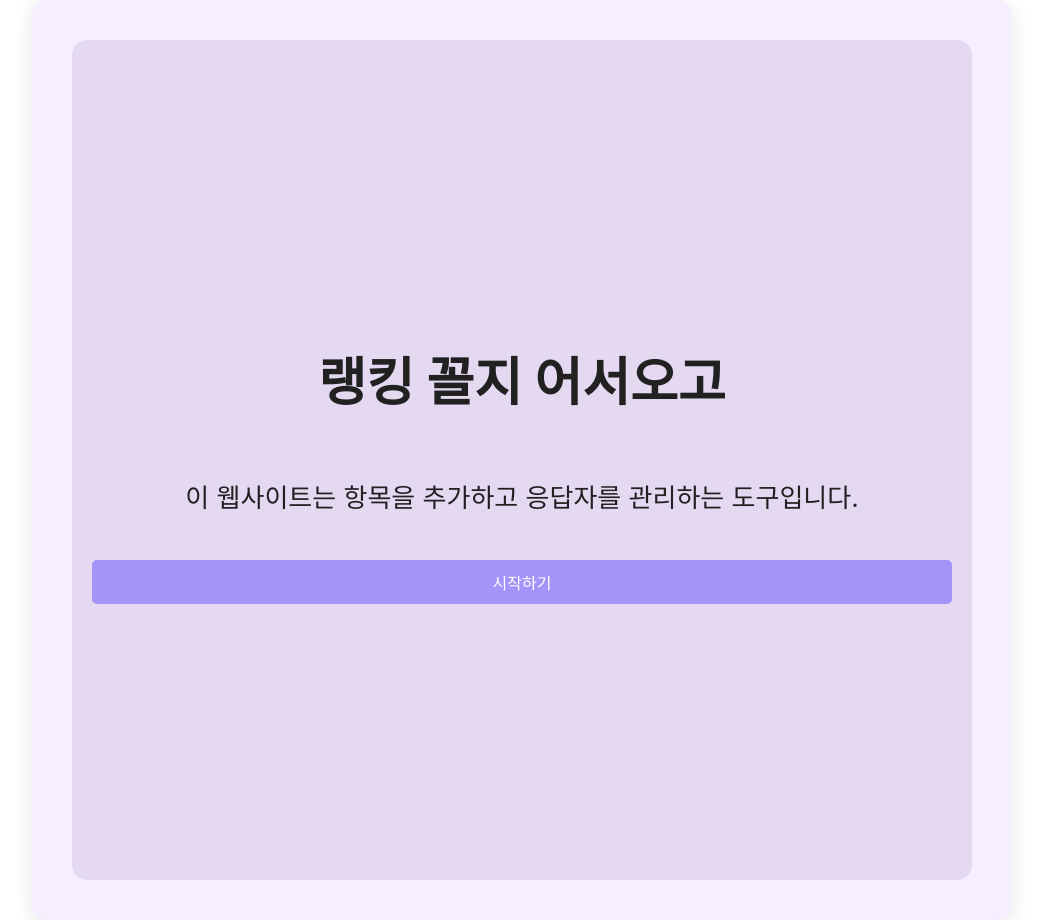
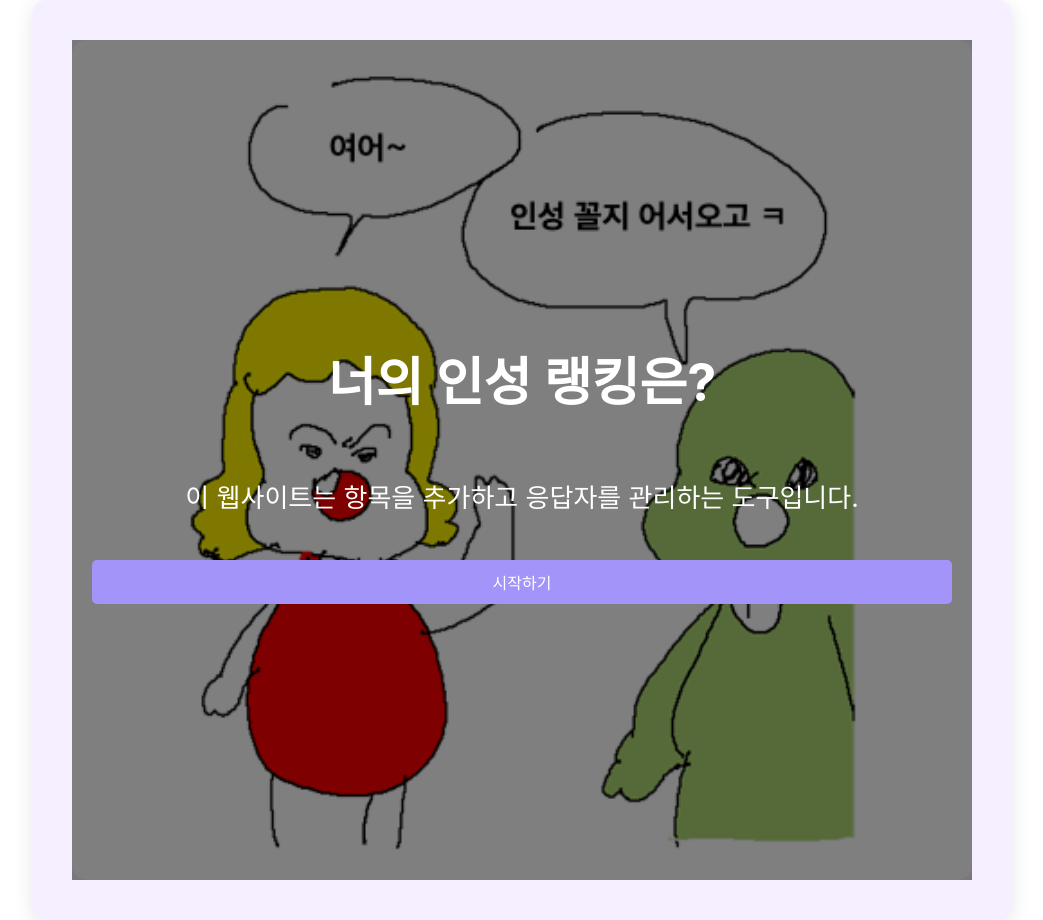
Before and after one commit to Gyeony95/Lanking-Friends, a React (Create React App) app: page / in a window 1280 px wide. Shown: the whole page, without its empty margins (118-1161 px from the left). Built offline with nearby package versions, Linux system fonts and the light colour scheme.

Commit message:
feat : 메인 화면에 이미지 추가

```diff
--- a/src/App.css
+++ b/src/App.css
@@ -20,16 +20,33 @@
 }
 
 .App-header {
-  background-color: #e5d9f2;
+  position: relative;
   min-height: 100vh;
   display: flex;
   flex-direction: column;
   align-items: center;
   justify-content: center;
   font-size: calc(10px + 2vmin);
-  color: #212121;
+  color: #ffffff;
   border-radius: 15px;
   padding: 20px;
+}
+
+.App-header::before {
+  content: '';
+  position: absolute;
+  top: 0;
+  left: 0;
+  right: 0;
+  bottom: 0;
+  z-index: 1;
+}
+
+.App-header h1,
+.App-header p,
+.App-header button {
+  position: relative;
+  z-index: 2;
 }
 
 .App-link {
@@ -203,3 +220,13 @@ li:hover {
 .start-button:hover {
   background-color: #898989;
 }
+
+.overlay {
+  position: absolute;
+  top: 0;
+  left: 0;
+  right: 0;
+  bottom: 0;
+  background-color: rgba(0, 0, 0, 0.5);
+  z-index: 1;
+}
--- a/src/App.js
+++ b/src/App.js
@@ -2,9 +2,11 @@ import React, { useState } from 'react';
 import './App.css';
 import MainPage from './components/MainPage';
 import ItemForm from './components/ItemForm';
+import mainJjal from './static/main_jjal.png';
 
 function App() {
   const [showMainPage, setShowMainPage] = useState(true);
+  const [showOverlay, setShowOverlay] = useState(true);
   const [items, setItems] = useState([]);
   const [itemFields, setItemFields] = useState([{ name: '', type: 'subjective' }]);
   const [respondentCount, setRespondentCount] = useState(1);
@@ -45,12 +47,13 @@ function App() {
 
   const startAddingItems = () => {
     setShowMainPage(false);
+    setShowOverlay(false);
   };
 
   return (
     <div className="App">
       {showMainPage ? (
-        <MainPage startAddingItems={startAddingItems} />
+        <MainPage startAddingItems={startAddingItems} backgroundImage={mainJjal} showOverlay={showOverlay} />
       ) : (
         <ItemForm
           itemFields={itemFields}
--- a/src/components/ItemForm.js
+++ b/src/components/ItemForm.js
@@ -15,7 +15,7 @@ function ItemForm({
 }) {
   return (
     <header className="App-header">
-      <h1>랭킹 꼴지 어서오고</h1>
+      <h1>너의 인성 랭킹은?</h1>
       <h2>항목 추가</h2>
       {itemFields.map((item, index) => (
         <div key={index} style={{ width: '100%', display: 'flex', gap: '10px', alignItems: 'center' }}>
--- a/src/components/MainPage.js
+++ b/src/components/MainPage.js
@@ -1,9 +1,10 @@
 import React from 'react';
 
-function MainPage({ startAddingItems }) {
+function MainPage({ startAddingItems, backgroundImage, showOverlay }) {
   return (
-    <header className="App-header">
-      <h1>랭킹 꼴지 어서오고</h1>
+    <header className="App-header" style={{ backgroundImage: `url(${backgroundImage})`, backgroundSize: 'cover', backgroundPosition: 'center' }}>
+      {showOverlay && <div className="overlay" />}
+      <h1>너의 인성 랭킹은?</h1>
       <p>이 웹사이트는 항목을 추가하고 응답자를 관리하는 도구입니다.</p>
       <button onClick={startAddingItems} className="start-button">시작하기</button>
     </header>
```
Also changed, not shown: src/static/main_jjal.png (added).
